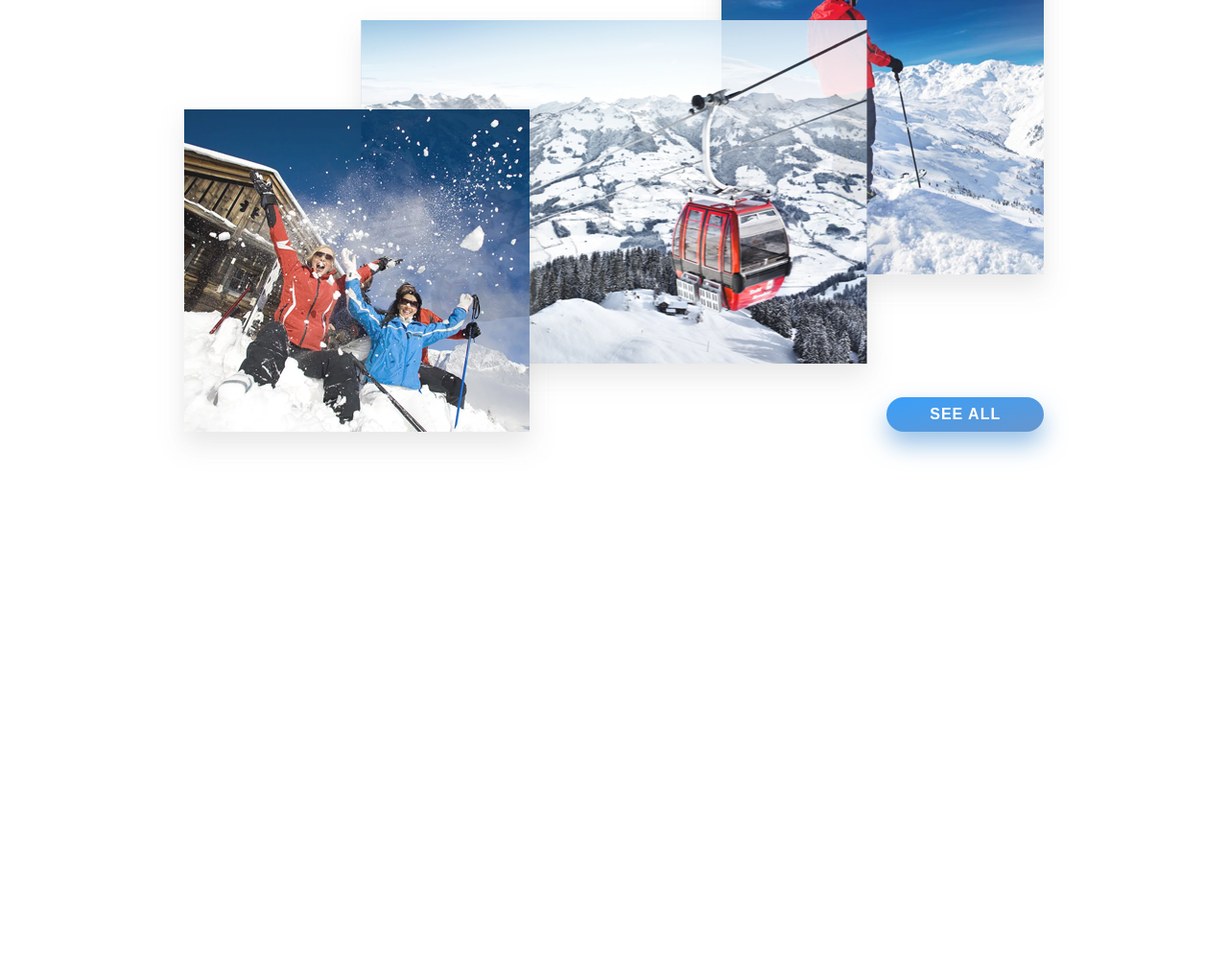
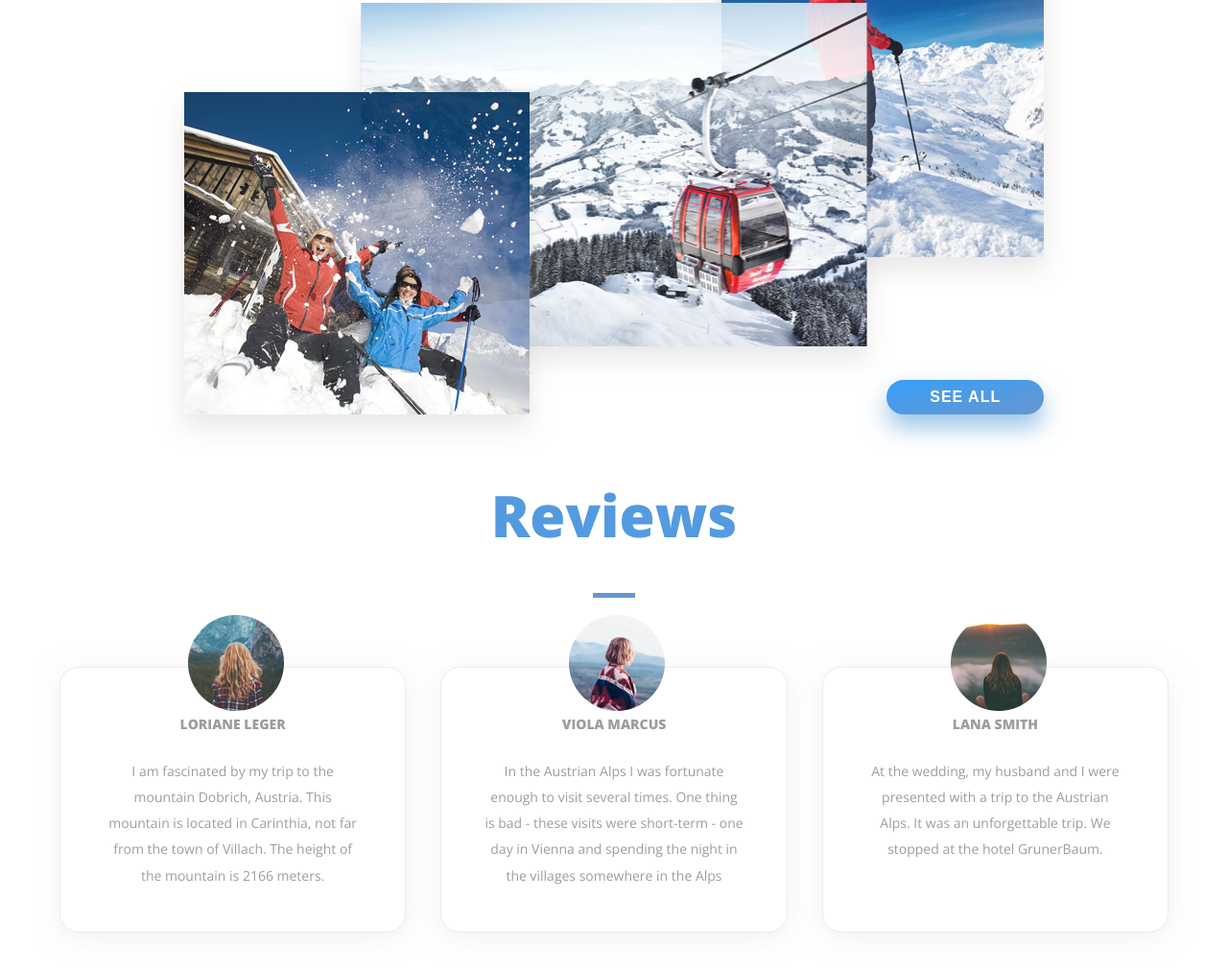
Before and after one commit to yanaholoborodko/TripToAlps, a plain HTML site: page index.html in a window 1280 px wide. Shown: the part 2211-3221 px from the top of the page at 96% size. Before the commit the page ends 2725 px from the top, so only its background shows below. Drawn offline with nearby package versions, Linux system fonts and the light colour scheme.

Commit message:
Finished "Reviews" section

```diff
--- a/css/styles.css
+++ b/css/styles.css
@@ -45,7 +45,7 @@ hr {
     height: 5px;
     border: 10px;
     background-color: #6796ce;
-    margin-bottom: 10%;
+    margin-bottom: 8%;
 }
 
 .short-hr {
@@ -282,3 +282,44 @@ nav {
     right: 0;
     bottom: 0;
 }
+
+/* Reviews
+--------------------------------*/
+
+.review-list {
+    display: flex;
+    justify-content: center;
+    text-align: center;
+}
+
+.review-list li {
+    margin: 0 2%;
+    min-width: 270px;
+    width: 100%;
+    position: relative;
+    height: auto;
+    padding: 5%;
+    border-style: solid;
+    border-width: 1px;
+    border-color: rgb(236, 236, 236);
+    border-radius: 20px;
+    background-color: rgb(255, 255, 255);
+    box-shadow: 0px 5px 25px 0px rgba(228, 228, 228, 0.5);
+}
+
+.name {
+    font-weight: 800;
+    text-transform: uppercase;
+}
+
+.review-list p {
+    font-size: 0.875rem;
+    color: rgb(157, 157, 157);
+    line-height: 1.7rem;
+}
+
+.review-list img {
+    position: absolute;
+    top: -20%;
+    left: 37%;
+}
--- a/index.html
+++ b/index.html
@@ -133,7 +133,49 @@
                 </div>
             </div>
         </section>
+        <section id="reviews">
+            <div class="container">
+                <h2>Reviews</h2>
+                <hr>
+                <ul class="review-list">
+                    <li>
+                        <div class="review-wrap">
+                            <img src="images/review-1.png" alt="avatar">
+                            <p class="name">Loriane Leger</p>
+                            <br>
+                            <p>I am fascinated by my trip to the mountain Dobrich, Austria. This mountain is
+                                located in Carinthia, not far from the town of Villach. The height of the mountain is
+                                2166
+                                meters.</p>
+                        </div>
+                    </li>
+                    <li>
+                        <div class="review-wrap">
+                            <img src="images/review-2.png" alt="avatar">
 
+                            <p class="name">Viola Marcus</p>
+                            <br>
+                            <p>In the Austrian Alps I was fortunate enough to visit several times. One thing is bad -
+                                these
+                                visits were short-term - one day in Vienna and spending the night in the villages
+                                somewhere
+                                in the Alps</p>
+                        </div>
+                    </li>
+                    <li>
+                        <div class="review-wrap">
+                            <img src="images/review-3.png" alt="avatar">
+
+                            <p class="name">Lana Smith</p>
+                            <br>
+                            <p>At the wedding, my husband and I were presented with a trip to the Austrian Alps. It was
+                                an
+                                unforgettable trip. We stopped at the hotel GrunerBaum. </p>
+                        </div>
+                    </li>
+                </ul>
+            </div>
+        </section>
 
     </main>
 </body>
```
Also changed, not shown: images/review-1.png (added), images/review-2.png (added), images/review-3.png (added).
